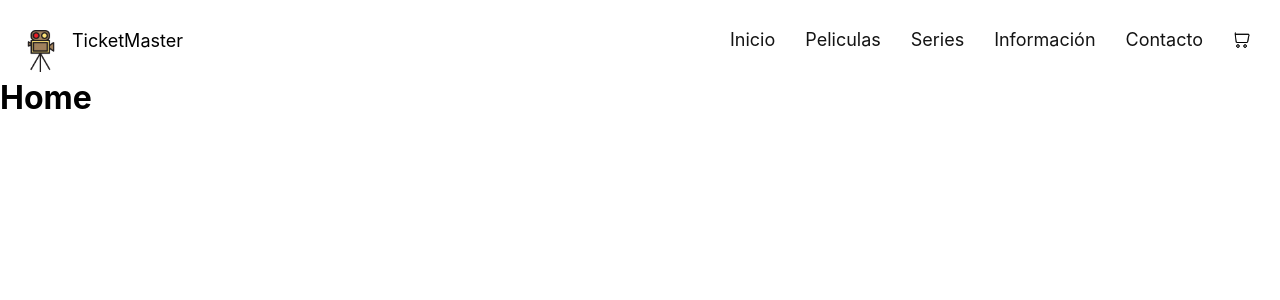
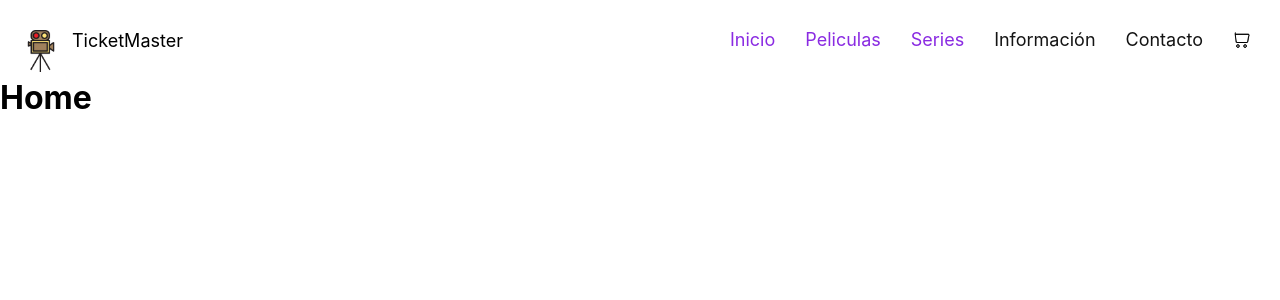
Before and after one commit to maoforero/react-proyect, a React (Create React App) app: page / in a window 1280 px wide. Shown: the top 300 px of the page. Built offline with nearby package versions, Linux system fonts and the light colour scheme.

Commit message:
se agregan NavLink y estilos

```diff
--- a/src/components/NavBar/NavBar.css
+++ b/src/components/NavBar/NavBar.css
@@ -62,3 +62,7 @@ ul.NavBar__Menu--ul{
     color: rgb(4, 219, 191);
 
 }
+
+.active{
+    color: blueviolet;
+}
--- a/src/components/NavBar/NavBar.js
+++ b/src/components/NavBar/NavBar.js
@@ -1,7 +1,7 @@
 import './NavBar.css';
 import CartWidget from '../CartWidget/CartWidget';
 import home_icon from './assets/cine_icon.png';
-import { Link } from 'react-router-dom';
+import { Link, NavLink } from 'react-router-dom';
 
 const NavBar = ({title}) => {
     return (
@@ -13,11 +13,11 @@ const NavBar = ({title}) => {
             <div className="container__NavBar__Menu">
                 <nav className="NavBar__Menu" id="navBar_Main">
                     <ul className="NavBar__Menu--ul">
-                        <Link className="NavBar--item" to="/" >Inicio</Link>
-                        <Link className="NavBar--item" to="/">Peliculas</Link>
-                        <Link className="NavBar--item" to="/">Series</Link>
-                        <Link className="NavBar--item" to="/about">Información</Link>
-                        <Link className="NavBar--item" to="contact">Contacto</Link>
+                        <NavLink className="NavBar--item" to="/" activeClassName="active">Inicio</NavLink>
+                        <NavLink className="NavBar--item" to="/" activeClassName="active">Peliculas</NavLink>
+                        <NavLink className="NavBar--item" to="/" activeClassName="active">Series</NavLink>
+                        <NavLink className="NavBar--item" to="/about" activeClassName="active">Información</NavLink>
+                        <NavLink className="NavBar--item" to="contact" activeClassName="active">Contacto</NavLink>
                         <CartWidget />
                     </ul>
                 </nav>
```
